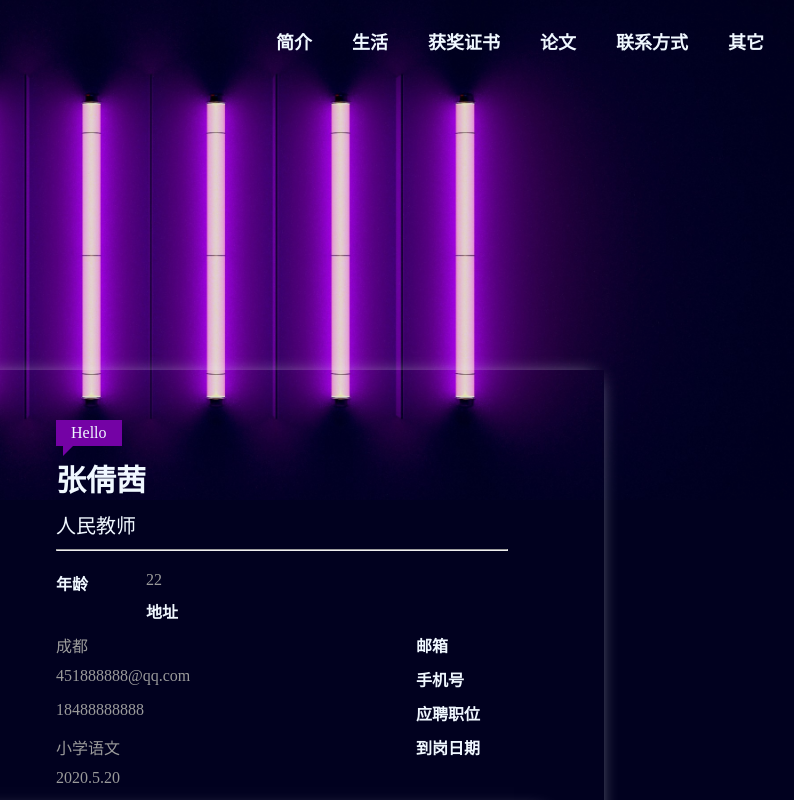
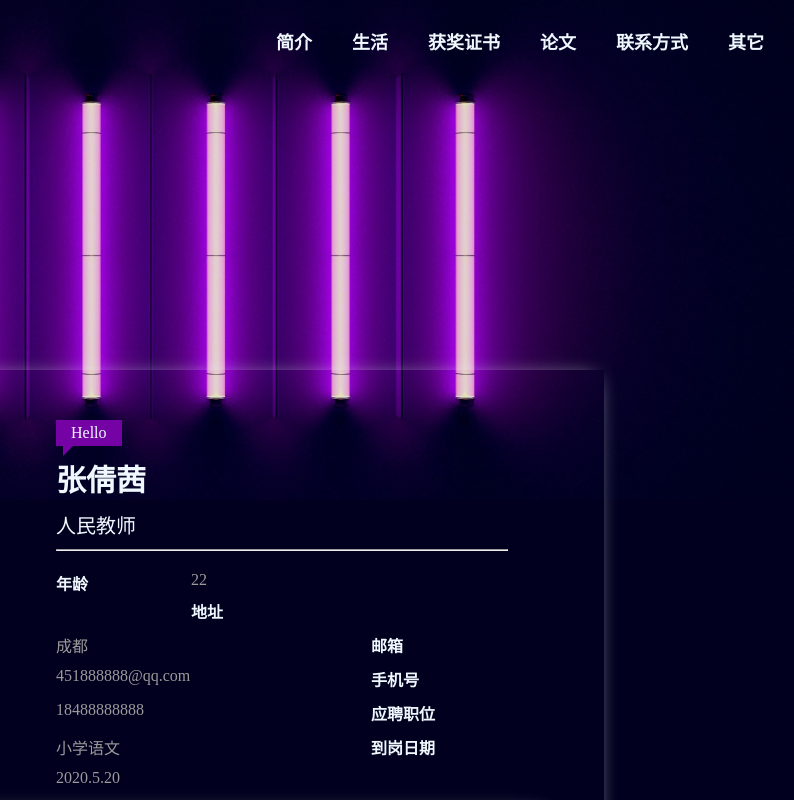
Before and after one commit to 18437956520/zqq-1, a plain HTML site: page index.html in a window 1280 px wide. Shown: the top 800 px of the page, 486-1280 px from the left. Drawn offline with Linux system fonts and the light colour scheme.

Commit message:
Update style.css

```diff
--- a/style.css
+++ b/style.css
@@ -155,12 +155,12 @@ main>.userCard .text dd {
 }
 
 main>.userCard .text dt {
-    width: 20%;
+    width: 30%;
     font-weight: bold;
 }
 
 main>.userCard .text dd {
-    width: 80%;
+    width: 70%;
     color: #9A9A9A;
 }
 
```
